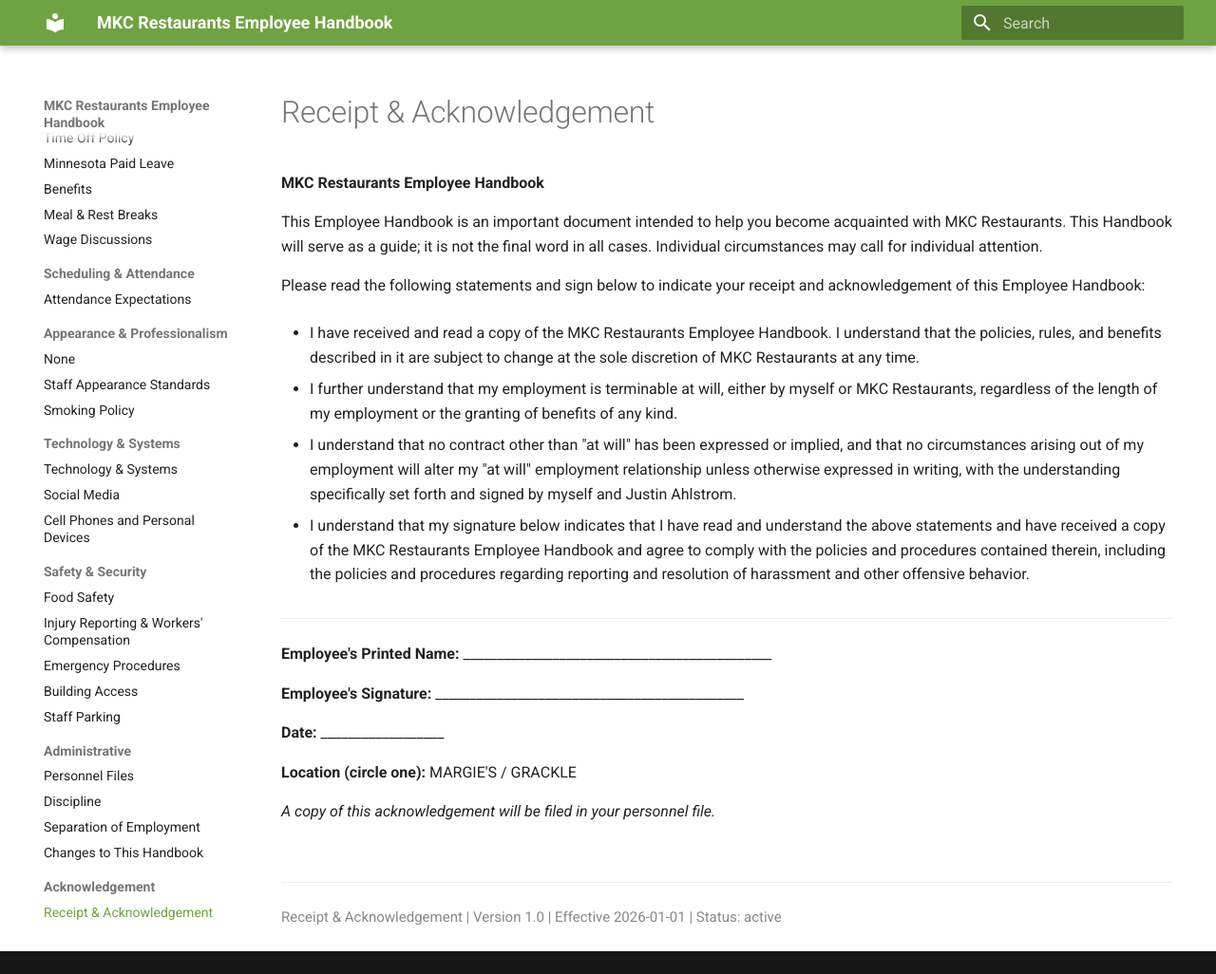
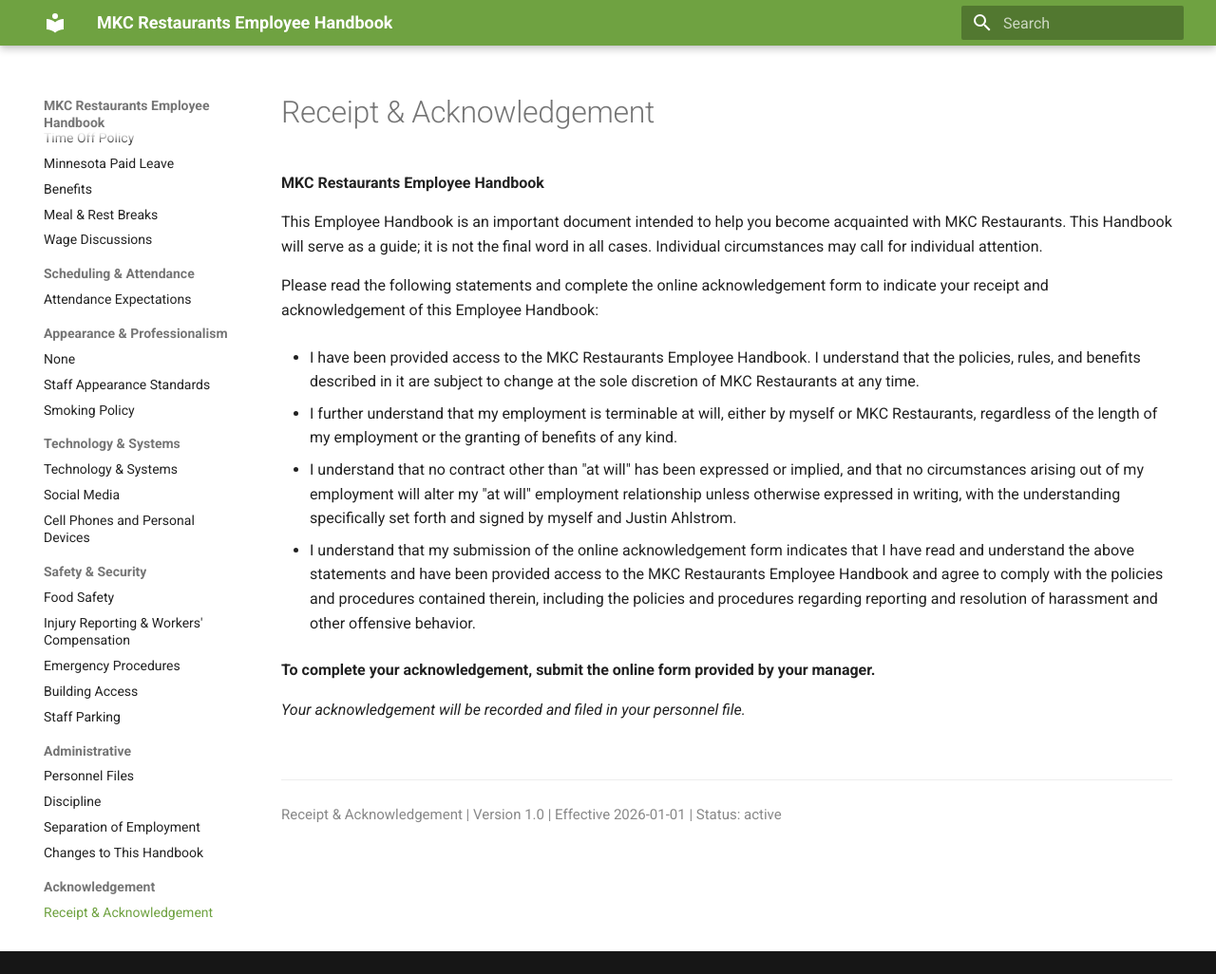
Before and after one commit to JustinAhlstrom-MKC/handbook, an MkDocs documentation site: the page built from policies/10-acknowledgement/acknowledgement.md, in a window 1280 px wide and 1026 px high. Shown: the whole window at 95% size. Built offline with MkDocs 1.6.1 and Material for MkDocs 9.7.7, drawn with Linux system fonts in a browser that asks for light colours.

Commit message:
Update acknowledgement to online form submission
- Replace paper signature fields with online form reference
- "received a copy" → "been provided access to" for online distribution
- Keep language platform-agnostic (no vendor name)

Co-Authored-By: Claude Opus 4.6 <noreply@anthropic.com>

```diff
--- a/policies/10-acknowledgement/acknowledgement.md
+++ b/policies/10-acknowledgement/acknowledgement.md
@@ -12,24 +12,16 @@ applies_to: all
 
 This Employee Handbook is an important document intended to help you become acquainted with MKC Restaurants. This Handbook will serve as a guide; it is not the final word in all cases. Individual circumstances may call for individual attention.
 
-Please read the following statements and sign below to indicate your receipt and acknowledgement of this Employee Handbook:
+Please read the following statements and complete the online acknowledgement form to indicate your receipt and acknowledgement of this Employee Handbook:
 
-- I have received and read a copy of the MKC Restaurants Employee Handbook. I understand that the policies, rules, and benefits described in it are subject to change at the sole discretion of MKC Restaurants at any time.
+- I have been provided access to the MKC Restaurants Employee Handbook. I understand that the policies, rules, and benefits described in it are subject to change at the sole discretion of MKC Restaurants at any time.
 
 - I further understand that my employment is terminable at will, either by myself or MKC Restaurants, regardless of the length of my employment or the granting of benefits of any kind.
 
 - I understand that no contract other than "at will" has been expressed or implied, and that no circumstances arising out of my employment will alter my "at will" employment relationship unless otherwise expressed in writing, with the understanding specifically set forth and signed by myself and Justin Ahlstrom.
 
-- I understand that my signature below indicates that I have read and understand the above statements and have received a copy of the MKC Restaurants Employee Handbook and agree to comply with the policies and procedures contained therein, including the policies and procedures regarding reporting and resolution of harassment and other offensive behavior.
+- I understand that my submission of the online acknowledgement form indicates that I have read and understand the above statements and have been provided access to the MKC Restaurants Employee Handbook and agree to comply with the policies and procedures contained therein, including the policies and procedures regarding reporting and resolution of harassment and other offensive behavior.
 
----
+**To complete your acknowledgement, submit the online form provided by your manager.**
 
-**Employee's Printed Name:** _____________________________________________
-
-**Employee's Signature:** _____________________________________________
-
-**Date:** __________________
-
-**Location (circle one):** MARGIE'S / GRACKLE
-
-*A copy of this acknowledgement will be filed in your personnel file.*
+*Your acknowledgement will be recorded and filed in your personnel file.*
```
